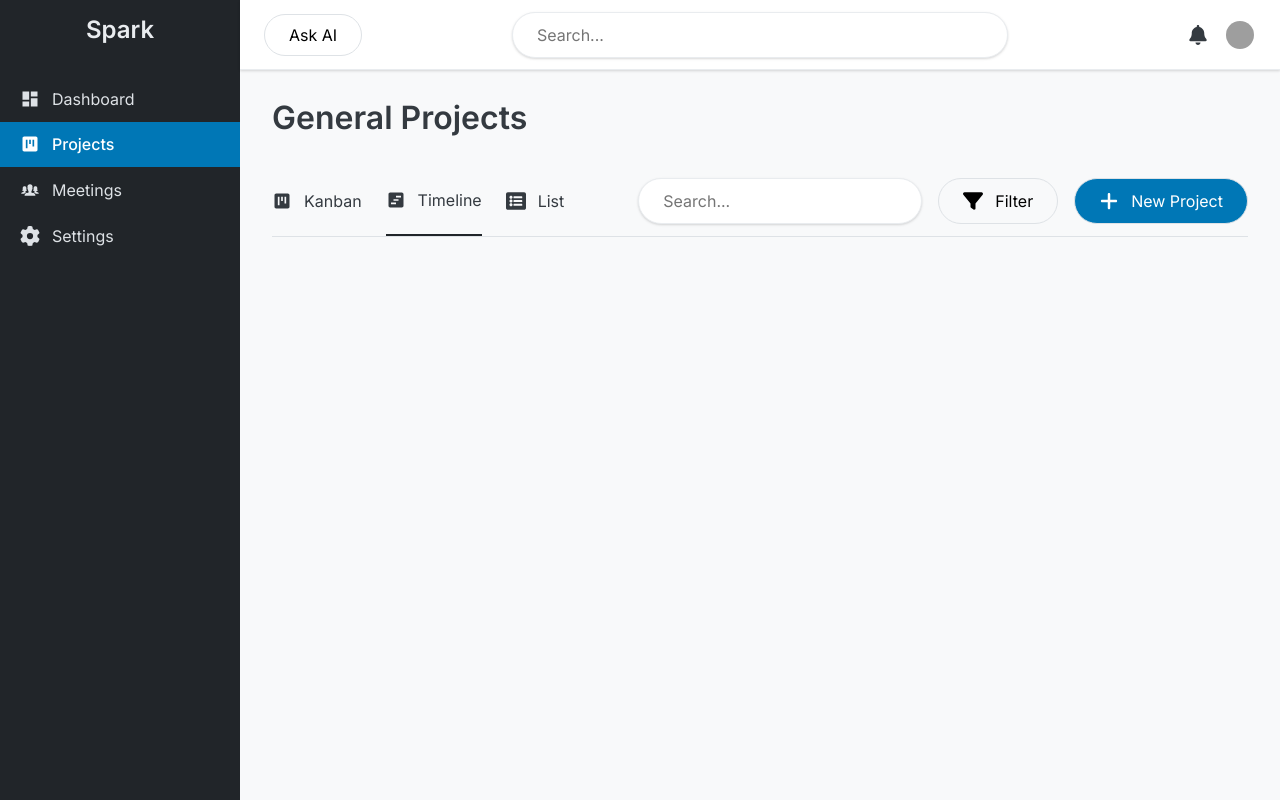
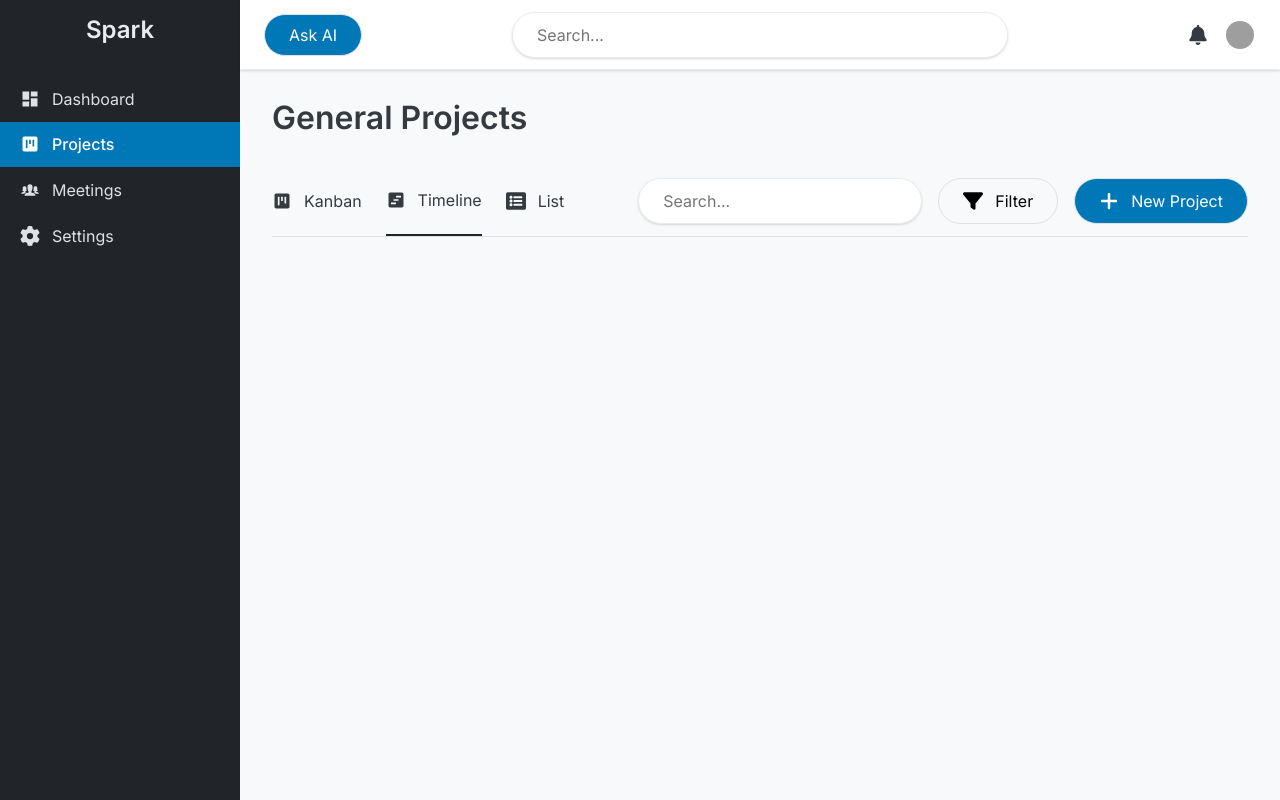
Before and after one commit to hiramepifanio/spark-app, a React (Vite) app: page /projects/general in a window 1280 px wide. Built offline with nearby package versions, Linux system fonts and the light colour scheme; grey boxes are pictures that could not be loaded.

Commit message:
Makes Ask AI Button filled

```diff
--- a/src/components/Topbar/Topbar.jsx
+++ b/src/components/Topbar/Topbar.jsx
@@ -9,7 +9,7 @@ export default function Topbar() {
   return (
     <header className={styles.topbar}>
       <div className={styles.left}>
-        <Button >Ask AI</Button>
+        <Button isFilled>Ask AI</Button>
       </div>
       <div className={styles.center}>
         <SearchBar />
```
